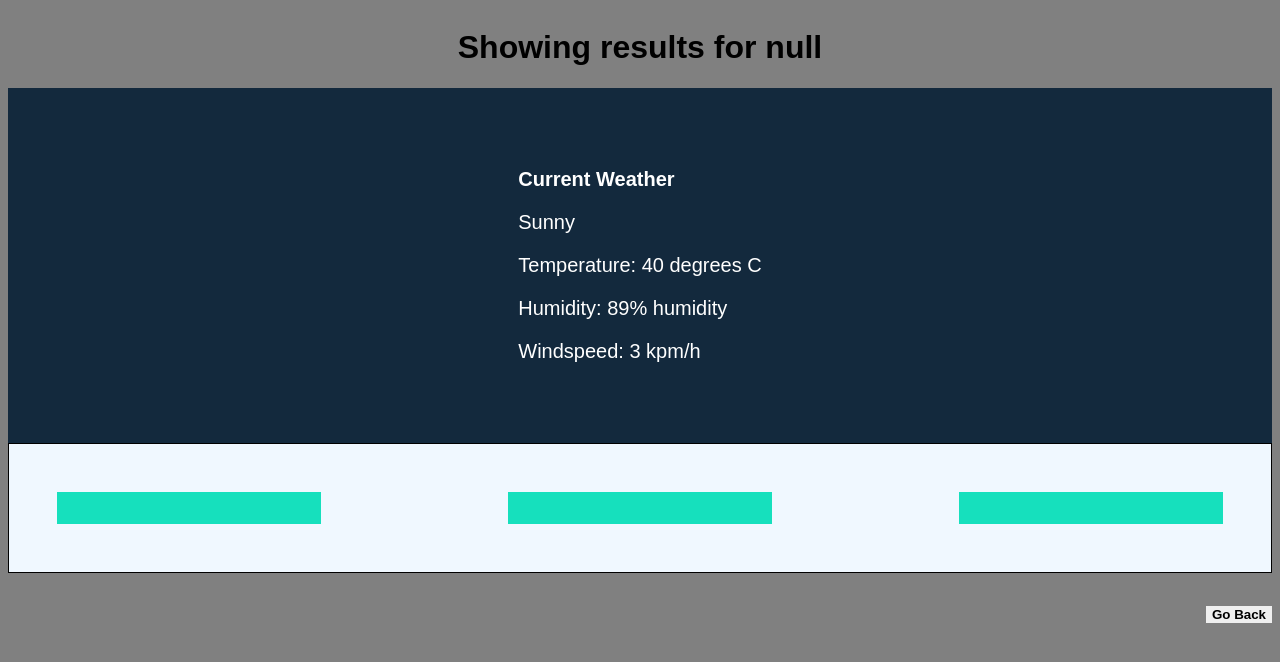
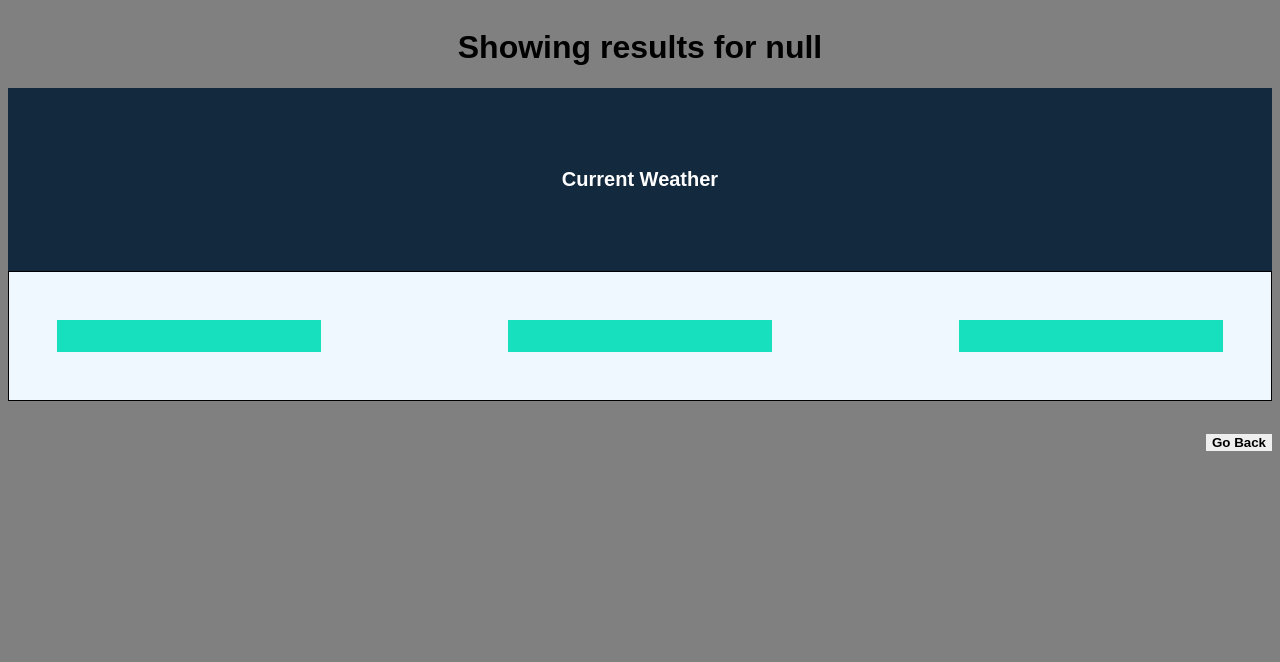
Before and after one commit to kcl20/Cinema-Travel-Guide, a plain HTML site: page searchresults.html in a window 1280 px wide. Drawn offline with Linux system fonts and the light colour scheme; no server answers.

Commit message:
Fixed searchresults js to call getweatherapi.

```diff
--- a/assets/js/searchresults.script.js
+++ b/assets/js/searchresults.script.js
@@ -208,3 +208,4 @@ function setupModal(imdbIDs) {
 //     var requestMovie1PlotUrl = "http://www.omdbapi.com/?i=" + imdbIDs[0] + "&full&apikey=dacedb99"
 
 getMovies();
+getWeatherApi ();
--- a/searchresults.html
+++ b/searchresults.html
@@ -18,10 +18,10 @@
  <section class="weather">
     <div class="weather_card">
     <h3 id="currentWeather">Current Weather</h3>
-    <p id="weatherDescription">Sunny</p>
-    <p id="currentTemperature">Temperature: 40 degrees C</p>
-    <p id="currentHumidity">Humidity: 89% humidity</p>
-    <p id="currentWindSpeed">Windspeed: 3 kpm/h</p>
+    <p id="weatherDescription"></p>
+    <p id="currentTemperature"></p>
+    <p id="currentHumidity"></p>
+    <p id="currentWindSpeed"></p>
     </div>
 
 </section>
```
